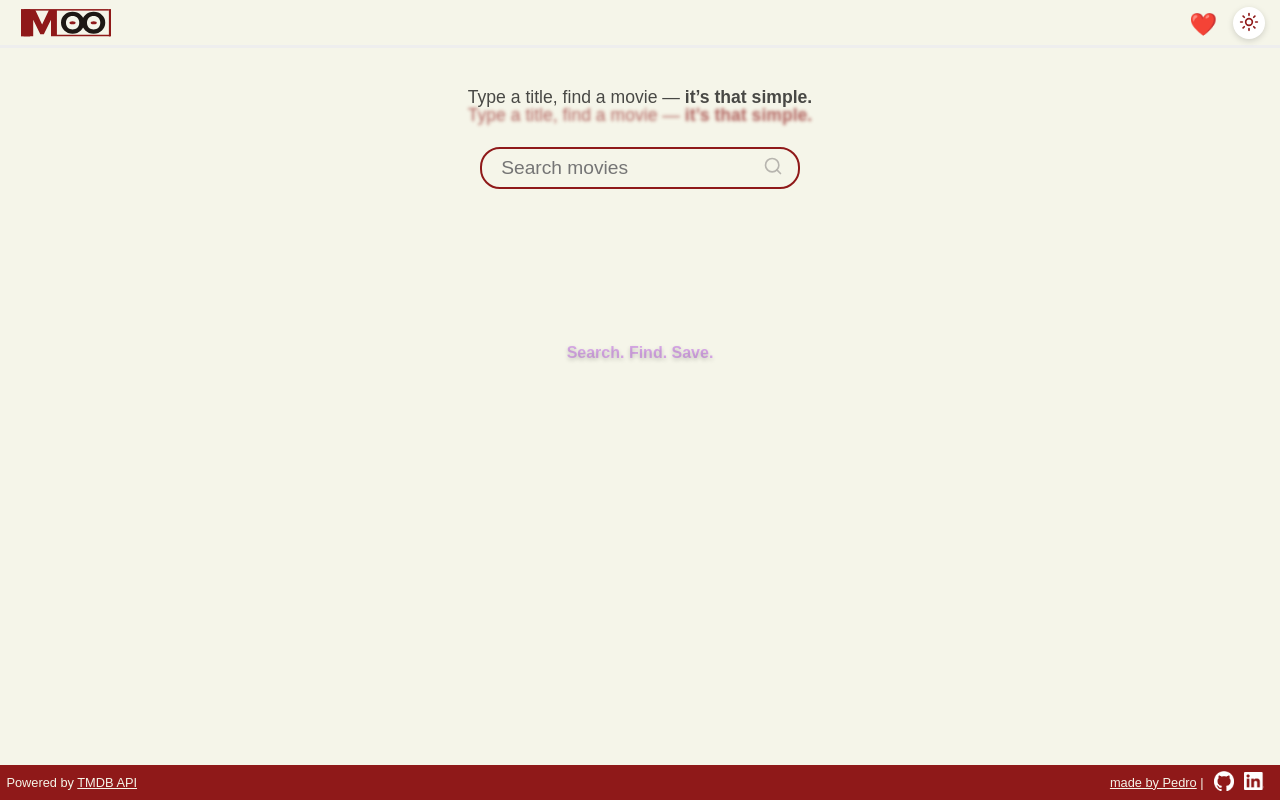
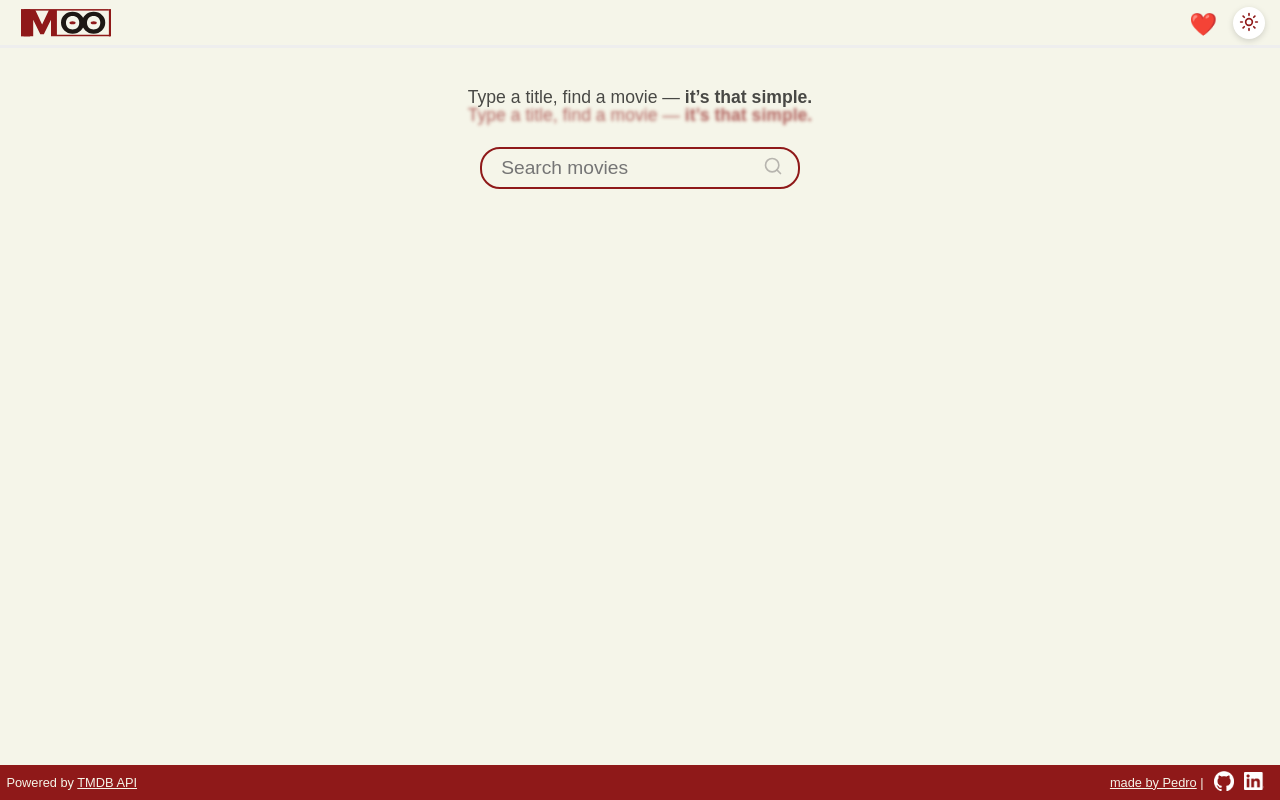
Before and after one commit to Pedrocas74/MoovieFinder, a React (Vite) app: page / in a window 1280 px wide. Built offline with nearby package versions, Linux system fonts and the light colour scheme.

Commit message:
Style title w/ gradient

```diff
--- a/src/App.css
+++ b/src/App.css
@@ -51,16 +51,15 @@
   font-size: clamp(0.9rem, 2vw, 1.1rem);
 }
 
-.title-container {
+
+.title-container h1 {
   text-align: center;
   margin-top: 1em;
-}
-.title-container h1 {
   font-size: clamp(1rem, 1vw, 1.4rem);
   position: relative;
   z-index: 11;
   font-weight: 900;
-  background: linear-gradient(270deg, #b032eb, #f5f5e9);
+  background: linear-gradient(270deg, #8f1919, #1d1814);
   background-size: 600% 600%;
   background-clip: text;
   -webkit-text-fill-color: transparent;
@@ -166,3 +165,10 @@ html.dark .buttonX:hover {
   background-color: #b032eb;
   border-color: #b032eb;
 }
+
+html.dark .title-container h1 {
+  background: linear-gradient(270deg, #b032eb, #f5f5e9);
+  background-size: 600% 600%;
+  background-clip: text;
+  -webkit-text-fill-color: transparent;
+}
--- a/src/App.jsx
+++ b/src/App.jsx
@@ -102,6 +102,7 @@ export default function App() {
           <motion.p /*2ND*/
             initial={{ y: -10, opacity: 0 }}
             animate={{ y: 0, opacity: searched ? 0.7 : 0 }}
+            // viewport={{ once: true }}
             transition={{ delay: 0.6, ease: "easeIn" }}
             className="guide"
           >
@@ -138,8 +139,6 @@ export default function App() {
          No results -> “No movies found” message
          API/network issue -> “Unable to fetch” */}
 
-
-
           {!loading &&
             searched && ( //movieList from SEARCH
               <div className="movies-container">
@@ -154,15 +153,18 @@ export default function App() {
             )}
         </div>
 
-        <section className="title-container">
-          <h1 style={{ color: darkMode ? "#f5f5e9" : "#1d1814" }}>
-            Search. Find. Save.
-          </h1>
-        </section>
-
+        {searched && (
+          <section className="title-container">
+            <motion.h1
+              initial={{ y: -10, opacity: 0 }}
+              animate={{ y: 0, opacity: 1 }}
+              transition={{ delay: 0.6 }}
+            >
+              Search. Find. Save.
+            </motion.h1>
+          </section>
+        )}
         <Footer darkMode={darkMode} />
-
-
 
         {showFavorites && ( //movieList from FAVORITES
           <aside
@@ -223,9 +225,6 @@ export default function App() {
             darkMode={darkMode}
           />
         )}
-
-
-
       </div>
     </>
   );
```
